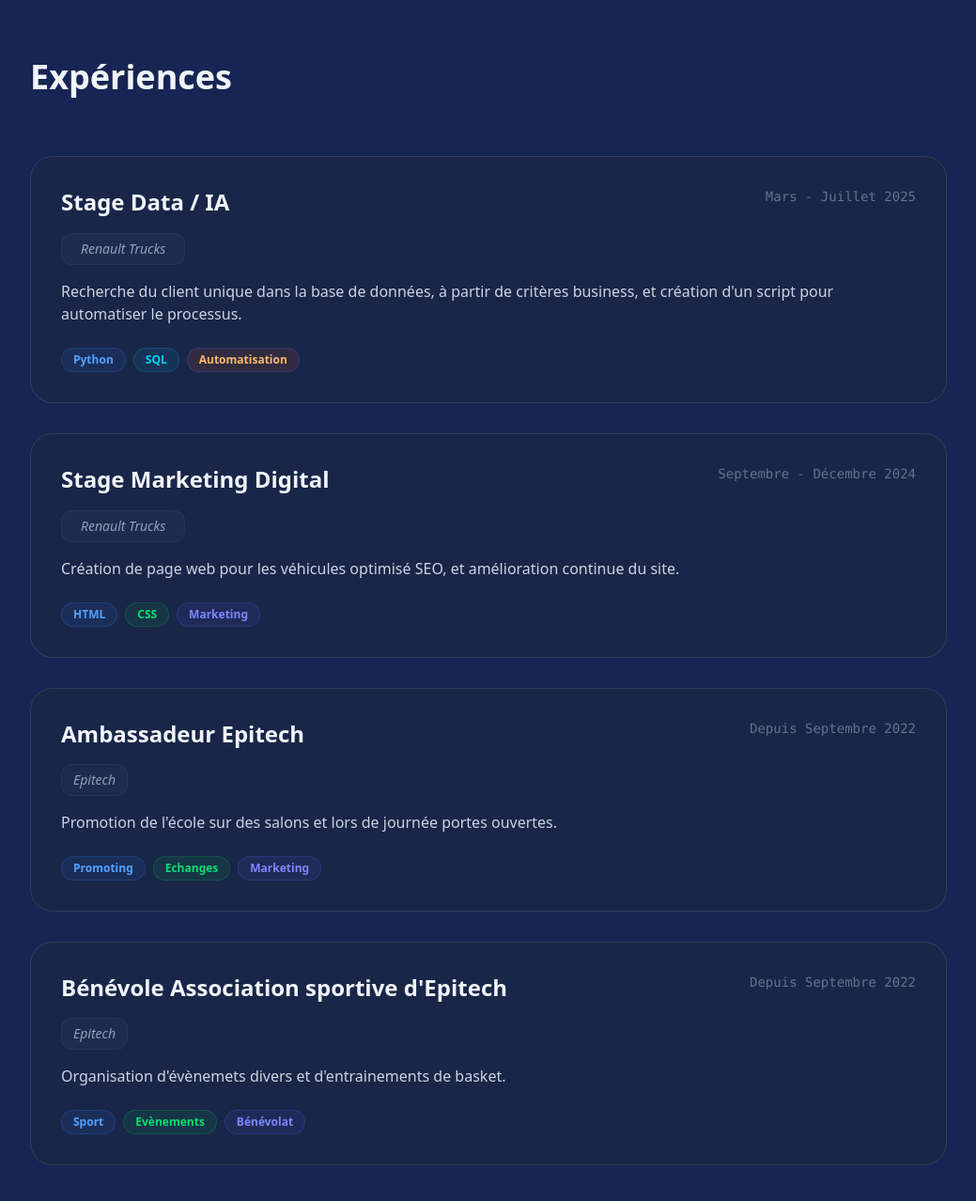
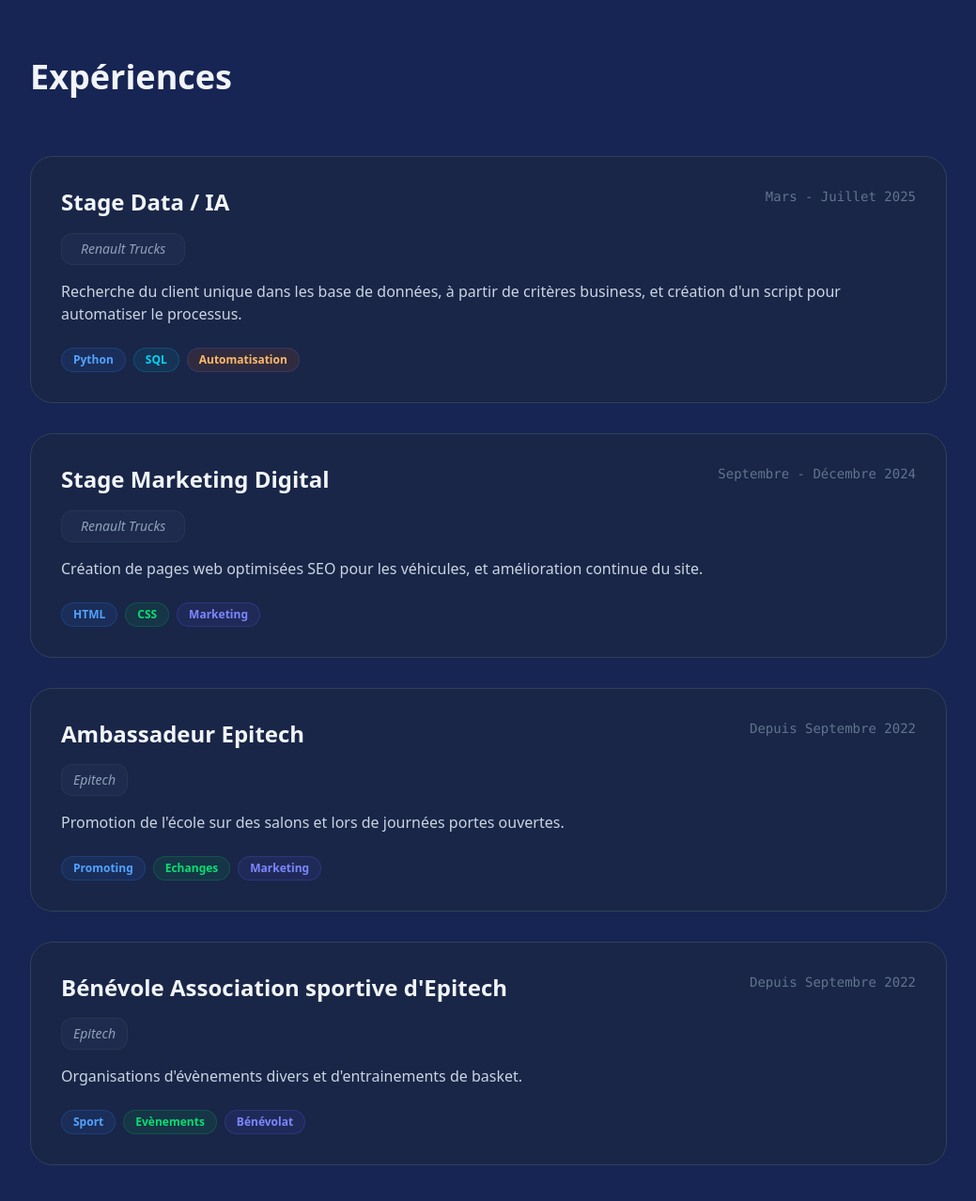
Before and after one commit to AxelPtjn/AxelPtjn.github.io, a website built with Vite: page index.html in a window 1280 px wide. Shown: the part 866-2144 px from the top of the page at 94% size, without its empty margins (120-1159 px from the left). Built offline with nearby package versions, Linux system fonts and the light colour scheme; some icons are missing.

Commit message:
[UPD] fix mistake in language

```diff
--- a/index.html
+++ b/index.html
@@ -61,7 +61,7 @@
             <p class="text-sm italic font-medium">Renault Trucks</p>
             <span class="iconify text-xs opacity-0 group-hover/company:opacity-100 transition-opacity" data-icon="lucide:external-link"></span>
           </a>
-          <p class="text-slate-300">Recherche du client unique dans la base de données, à partir de critères business, et création d'un script pour automatiser le processus.</p>
+          <p class="text-slate-300">Recherche du client unique dans les base de données, à partir de critères business, et création d'un script pour automatiser le processus.</p>
           <div class="flex flex-wrap gap-2 mt-6">
             <span class="px-3 py-1 text-xs font-bold rounded-full bg-blue-500/10 text-blue-400 border border-blue-500/20 hover:scale-110 hover:bg-blue-500/20 transition-all duration-300 hover:shadow-lg hover:shadow-blue-500/20">Python</span>
             <span class="px-3 py-1 text-xs font-bold rounded-full bg-cyan-500/10 text-cyan-400 border border-cyan-500/20 hover:scale-110 hover:bg-cyan-500/20 transition-all duration-300 hover:shadow-lg hover:shadow-cyan-500/20">SQL</span>
@@ -80,7 +80,7 @@
             <p class="text-sm italic font-medium">Renault Trucks</p>
             <span class="iconify text-xs opacity-0 group-hover/company:opacity-100 transition-opacity" data-icon="lucide:external-link"></span>
           </a>
-          <p class="text-slate-300">Création de page web pour les véhicules optimisé SEO, et amélioration continue du site.</p>
+          <p class="text-slate-300">Création de pages web optimisées SEO pour les véhicules, et amélioration continue du site.</p>
           <div class="flex flex-wrap gap-2 mt-6">
             <span class="px-3 py-1 text-xs font-bold rounded-full bg-blue-500/10 text-blue-400 border border-blue-500/20 hover:scale-110 hover:bg-blue-500/20 transition-all duration-300 hover:shadow-lg hover:shadow-blue-500/20">HTML</span>
             <span class="px-3 py-1 text-xs font-bold rounded-full bg-green-500/10 text-green-400 border border-green-500/20 hover:scale-110 hover:bg-green-500/20 transition-all duration-300 hover:shadow-lg hover:shadow-green-500/20">CSS</span>
@@ -96,7 +96,7 @@
                 transition-all duration-300 group/company cursor-pointer">
             <p class="text-sm italic font-medium">Epitech</p>
           </a>
-          <p class="text-slate-300">Promotion de l'école sur des salons et lors de journée portes ouvertes.</p>
+          <p class="text-slate-300">Promotion de l'école sur des salons et lors de journées portes ouvertes.</p>
           <div class="flex flex-wrap gap-2 mt-6">
             <span class="px-3 py-1 text-xs font-bold rounded-full bg-blue-500/10 text-blue-400 border border-blue-500/20 hover:scale-110 hover:bg-blue-500/20 transition-all duration-300 hover:shadow-lg hover:shadow-blue-500/20">Promoting</span>
             <span class="px-3 py-1 text-xs font-bold rounded-full bg-green-500/10 text-green-400 border border-green-500/20 hover:scale-110 hover:bg-green-500/20 transition-all duration-300 hover:shadow-lg hover:shadow-green-500/20">Echanges</span>
@@ -112,7 +112,7 @@
                 transition-all duration-300 group/company cursor-pointer">
             <p class="text-sm italic font-medium">Epitech</p>
           </a>
-          <p class="text-slate-300">Organisation d'évènemets divers et d'entrainements de basket.</p>
+          <p class="text-slate-300">Organisations d'évènements divers et d'entrainements de basket.</p>
           <div class="flex flex-wrap gap-2 mt-6">
             <span class="px-3 py-1 text-xs font-bold rounded-full bg-blue-500/10 text-blue-400 border border-blue-500/20 hover:scale-110 hover:bg-blue-500/20 transition-all duration-300 hover:shadow-lg hover:shadow-blue-500/20">Sport</span>
             <span class="px-3 py-1 text-xs font-bold rounded-full bg-green-500/10 text-green-400 border border-green-500/20 hover:scale-110 hover:bg-green-500/20 transition-all duration-300 hover:shadow-lg hover:shadow-green-500/20">Evènements</span>
```
